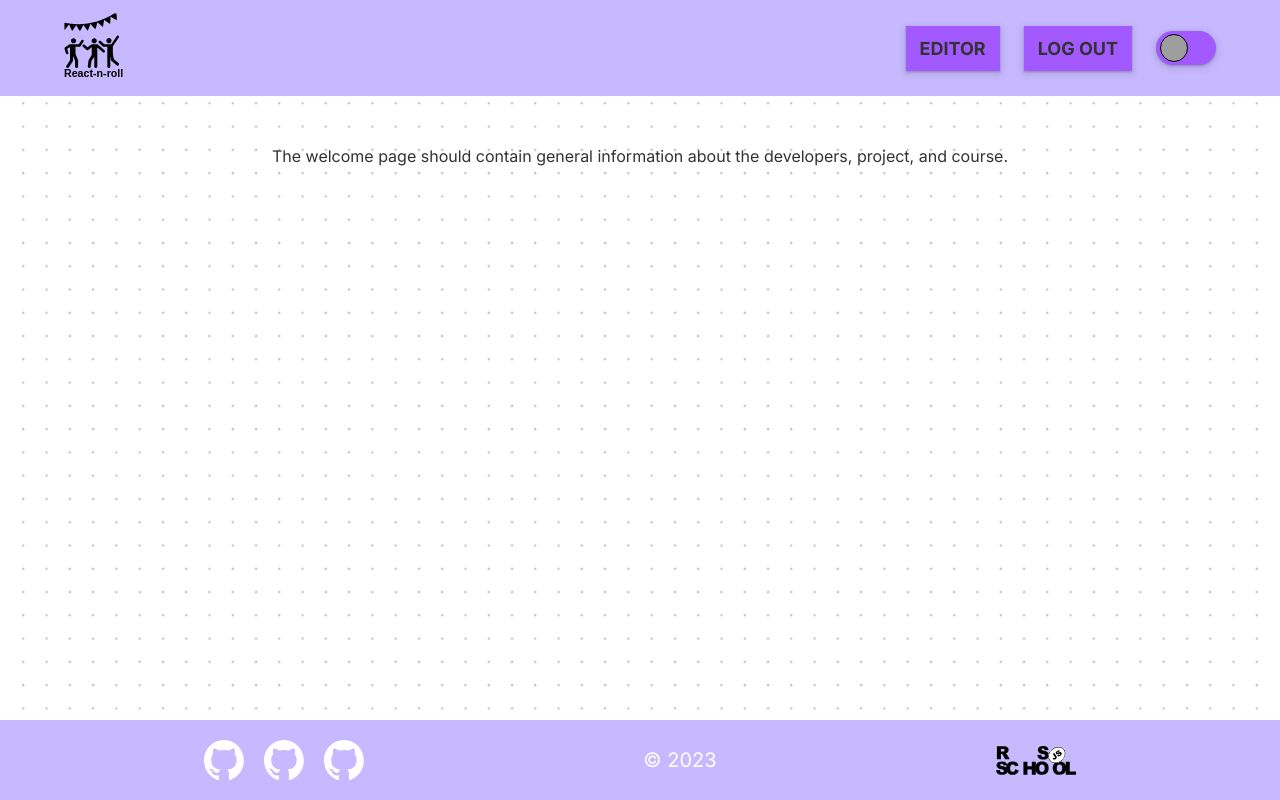
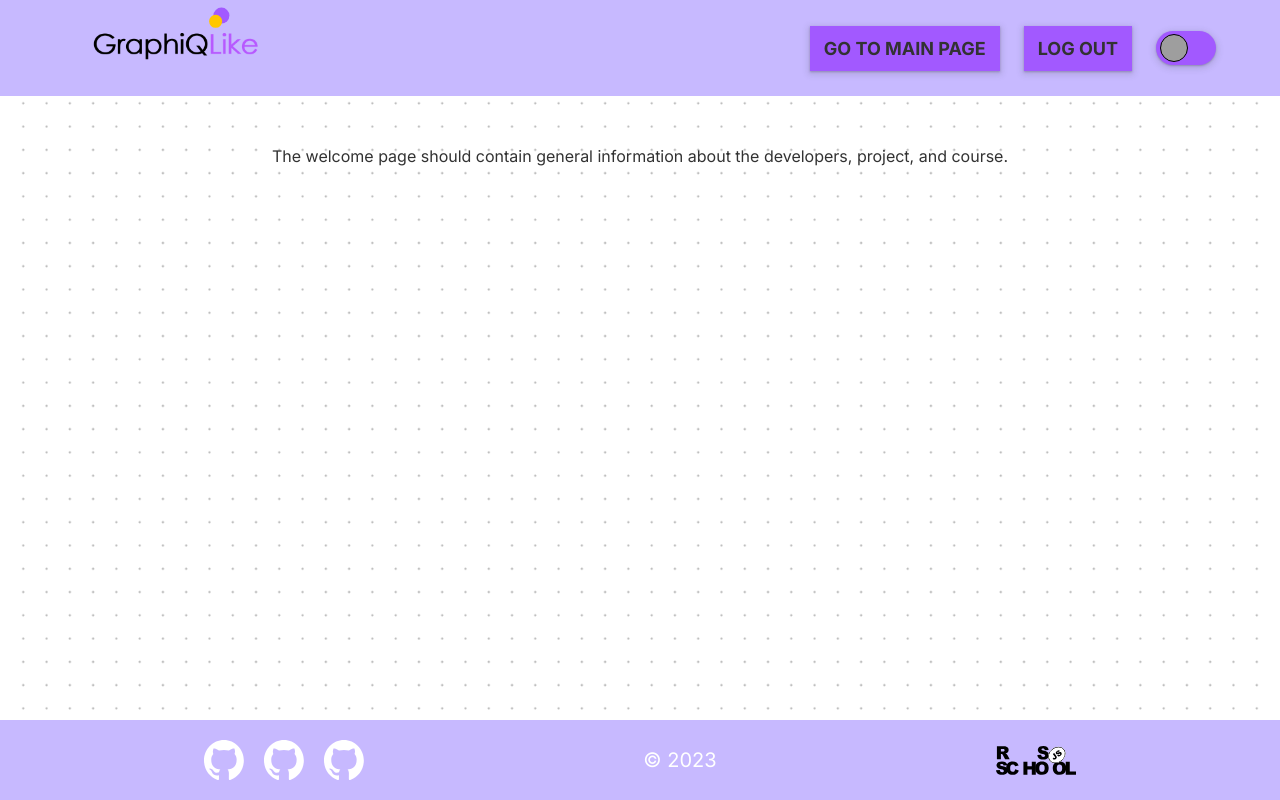
Before and after one commit to elukashova/graphiql-app, a React (Vite) app: page / in a window 1280 px wide. Built offline with nearby package versions, Linux system fonts and the light colour scheme; no server answers; sample sign-in values are in the browser's storage; grey boxes are pictures that could not be loaded.

Commit message:
refactor: update logo

```diff
--- a/src/components/Header/Header.module.css
+++ b/src/components/Header/Header.module.css
@@ -23,9 +23,99 @@
   justify-content: space-between;
 }
 
+.logo-block {
+  position: relative;
+}
+
 .logo {
-  width: 4rem;
-  height: 4rem;
+  height: 5rem;
+  position: relative;
+  z-index: 2;
+}
+
+.circle {
+  position: absolute;
+  border-radius: 50%;
+}
+
+.first-circle {
+  background-color: var(--purple-dark);
+  width: 1rem;
+  height: 1rem;
+  left: 8rem;
+  top: 2.5rem;
+  transform: translate(-50%, -50%) rotate(-45deg) translate(260%, 0%) rotate(-45deg);
+}
+
+.second-circle {
+  background-color: var(--yellow);
+  width: 0.8rem;
+  height: 0.8rem;
+  top: 2.5rem;
+  left: 8rem;
+  transform: translate(-50%, -50%) rotate(-45deg) translate(260%, 0%) rotate(-45deg);
+}
+
+.logo-block:hover .first-circle {
+  transition: all 1s ease-in-out;
+  animation: ovalAnimationRight 5.5s infinite;
+}
+
+.logo-block:hover .second-circle {
+  transition: all 1s ease-in-out;
+  animation: ovalAnimationLeft 5s infinite;
+}
+
+@keyframes ovalAnimationRight {
+  0% {
+    transform: translate(-50%, -50%) rotate(-45deg) translate(260%, 0%) rotate(-45deg);
+    z-index: 1;
+  }
+  25% {
+    transform: translate(-50%, -50%) rotate(45deg) translate(0%, 260%) rotate(45deg);
+    animation-timing-function: cubic-bezier(0.42, 0, 0.58, 1);
+    z-index: 3;
+  }
+  50% {
+    transform: translate(-50%, -50%) rotate(135deg) translate(-260%, 0%) rotate(135deg);
+    animation-timing-function: cubic-bezier(0.42, 0, 0.58, 1);
+    z-index: 1;
+  }
+  75% {
+    transform: translate(-50%, -50%) rotate(225deg) translate(0%, -260%) rotate(225deg);
+    animation-timing-function: cubic-bezier(0.42, 0, 0.58, 1);
+    z-index: 3;
+  }
+  100% {
+    transform: translate(-50%, -50%) rotate(315deg) translate(260%, 0%) rotate(315deg);
+    z-index: 1;
+  }
+}
+
+@keyframes ovalAnimationLeft {
+  0% {
+    transform: translate(-50%, -50%) rotate(-45deg) translate(260%, 0%) rotate(-45deg) scale(1);
+    z-index: 0;
+  }
+  25% {
+    transform: translate(-50%, -50%) rotate(45deg) translate(0%, 260%) rotate(45deg) scale(1.2);
+    animation-timing-function: cubic-bezier(0.42, 0, 0.58, 1);
+    z-index: 0;
+  }
+  50% {
+    transform: translate(-50%, -50%) rotate(135deg) translate(-260%, 0%) rotate(135deg) scale(1);
+    animation-timing-function: cubic-bezier(0.42, 0, 0.58, 1);
+    z-index: 0;
+  }
+  75% {
+    transform: translate(-50%, -50%) rotate(225deg) translate(0%, -260%) rotate(225deg) scale(1.2);
+    animation-timing-function: cubic-bezier(0.42, 0, 0.58, 1);
+    z-index: 0;
+  }
+  100% {
+    transform: translate(-50%, -50%) rotate(315deg) translate(260%, 0%) rotate(315deg) scale(1);
+    z-index: 0;
+  }
 }
 
 .nav {
--- a/src/components/Header/Header.tsx
+++ b/src/components/Header/Header.tsx
@@ -6,7 +6,7 @@ import { selectAuth } from '../../store/slices/auth';
 import { logOut } from '../../auth/auth';
 import useAuth from '../../hooks/authHook';
 import { NavLink, useLocation } from 'react-router-dom';
-import logo from '../../assets/logo.svg';
+import logo from '../../assets/logo2.png';
 
 const Header = (): JSX.Element => {
   const [scroll, setScroll] = useState(false);
@@ -30,7 +30,11 @@ const Header = (): JSX.Element => {
     <header className={!scroll ? styles.header : `${styles.header} ${styles.fixed}`}>
       <div className={styles.wrapper}>
         <NavLink to="/">
-          <img className={styles.logo} src={logo} alt="logo" />
+          <div className={styles['logo-block']}>
+            <div className={`${styles.circle} ${styles['first-circle']}`}></div>
+            <img className={styles.logo} src={logo} alt="logo" />
+            <div className={`${styles.circle} ${styles['second-circle']}`}></div>
+          </div>
         </NavLink>
         <nav className={styles.nav}>
           {!isAuth && (
@@ -45,7 +49,7 @@ const Header = (): JSX.Element => {
           )}
           {isAuth && location.pathname !== '/editor' && (
             <NavLink to="/editor" className={styles.link}>
-              editor
+              Go to Main Page
             </NavLink>
           )}
           {isAuth && (
--- a/src/index.css
+++ b/src/index.css
@@ -19,6 +19,9 @@ html {
   --purple-light: #c7b9ff;
   --purple-dark: #a259ff;
   --yellow: #ffc700;
+  --green: #00ff00;
+  --orange: #ffa500;
+  --pink: #ff69b4;
   --background-dark: #323232;
   --background-light: #e2e2e2;
   --white: #ffffff;
--- a/src/pages/Auth/components/Form/ErrorMessage/ErrorMessage.module.css
+++ b/src/pages/Auth/components/Form/ErrorMessage/ErrorMessage.module.css
@@ -1,19 +1,19 @@
 .error-wrapper {
   display: flex;
-  gap: .3em;
+  gap: 0.3em;
   align-items: center;
 }
 
 .error,
 .exclamation {
-  margin-top: .3em;
+  margin-top: 0.3em;
   text-transform: uppercase;
   font-weight: 600;
-  font-size: calc(.4em + .3vw);
+  font-size: calc(0.4em + 0.3vw);
 }
 
 .error {
-  color: #89B0AE;
+  color: #89b0ae;
 }
 
 .exclamation {
```
Also changed, not shown: src/assets/logo.png (added), src/assets/logo2.png (added).
